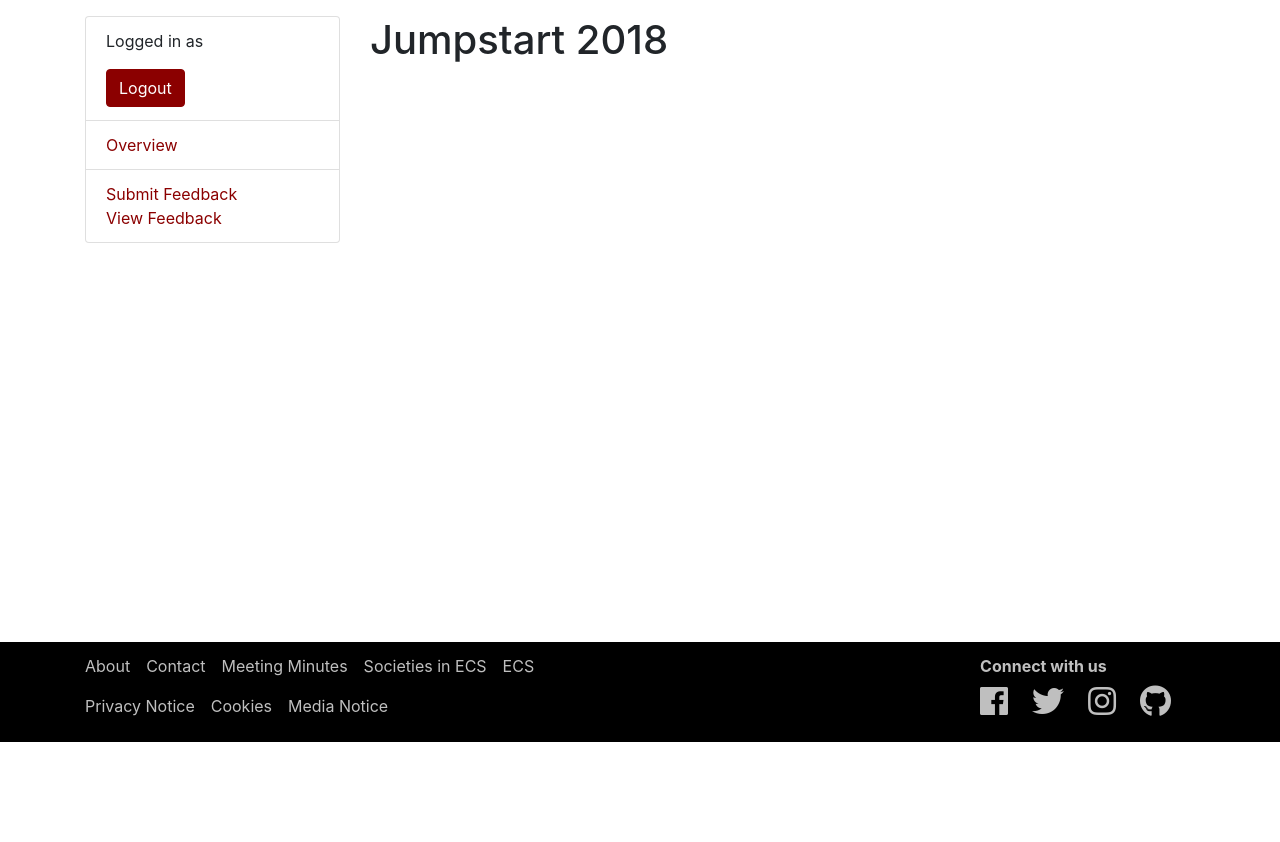
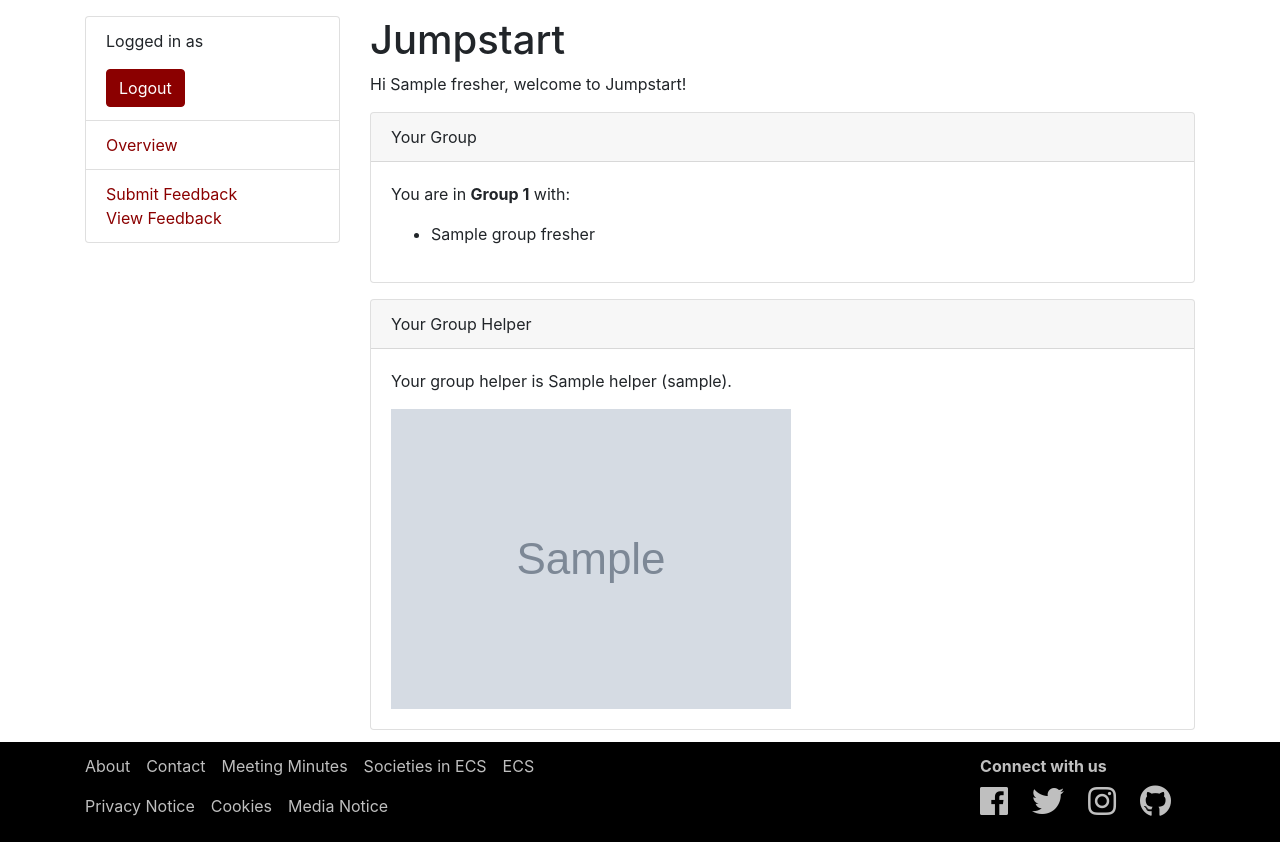
Before and after one commit to ecss-soton/ecssweb, a Django app: template jumpstart/templates/jumpstart/fresher.html in a window 1280 px wide. Shown: the part 58-900 px from the top of the page. Before the commit the page ends 800 px from the top, so only its background shows below. Run offline with Django 3.2, Linux system fonts and the light colour scheme; the template is opened without the code that fills it: most values are stand-ins (such as "Sample title", 1, 10 or a date in 2020); grey boxes marked "Sample" are stand-in pictures; parts of the project's set-up code (start-up, migrations or seed data) failed here and were passed over; some libraries are stand-ins or nearby versions.

Commit message:
Jumpstart freshers page

```diff
--- a/jumpstart/templates/jumpstart/fresher.html
+++ b/jumpstart/templates/jumpstart/fresher.html
@@ -1 +1,31 @@
-{% extends 'jumpstart/base.html' %}
+{% extends 'jumpstart/home-base.html' %}
+
+{% block jumpstartcontent %}
+<p class="card-text">Hi {{ fresher.name }}, welcome to Jumpstart!</p>
+<div class="card">
+    <div class="card-header">
+      Your Group
+    </div>
+    <div class="card-body">
+      <p class="card-text">
+        You are in <b>Group {{ fresher.group.id }}</b> with:
+        <ul>
+          {% for group_fresher in fresher.group.fresher_set.all %}
+          {% if group_fresher != fresher %}
+          <li>{{ group_fresher.name }}</li>
+          {% endif %}
+          {% endfor %}
+        </ul>
+      </p>
+    </div>
+  </div>
+<div class="card mt-3">
+  <div class="card-header">
+    Your Group Helper
+  </div>
+  <div class="card-body">
+    <p class="card-text">Your group helper is {{ fresher.group.helper.name }}{% if fresher.group.helper.nickname %} ({{ fresher.group.helper.nickname }}){% endif %}.</p>
+    <img src="{{ fresher.group.helper.photo }}" alt="{{ fresher.group.helper.name }}">
+  </div>
+</div>
+{% endblock %}
--- a/jumpstart/templates/jumpstart/base.html
+++ b/jumpstart/templates/jumpstart/home-base.html
@@ -1,11 +1,13 @@
 {% extends 'portal/base.html' %}
 
 {% block title %}
-Jumpstart 2018 - ECSS
+Jumpstart - ECSS
 {% endblock %}
 
 {% block portalcontent %}
 <div>
-  <h1>Jumpstart 2018</h1>
+  <h1>Jumpstart</h1>
+  {% block jumpstartcontent %}
+  {% endblock %}
 </div>
 {% endblock %}
--- a/jumpstart/views.py
+++ b/jumpstart/views.py
@@ -20,8 +20,9 @@ class HomeView(UserPassesTestMixin, View):
 
     def get(self, request):
         if Fresher.objects.filter(pk=request.user.username).exists():
+            fresher = Fresher.objects.get(pk=request.user.username)
             context = {
-
+                'fresher': fresher,
             }
             return render(request, 'jumpstart/fresher.html', context)
         elif request.user.groups.filter(name='committee').exists():
--- a/requirements.txt
+++ b/requirements.txt
@@ -2,9 +2,10 @@ defusedxml==0.5.0
 Django==2.0.5
 isodate==0.6.0
 lxml==4.2.1
+Pillow==5.2.0
 pkgconfig==1.3.1
 python3-saml==1.4.1
 pytz==2018.4
-PyYAML==3.12
+PyYAML==3.13
 six==1.11.0
 xmlsec==1.3.3
```
Also changed, not shown: jumpstart/models.py (+7 -0 lines), jumpstart/migrations/0002_helper.py (added).
